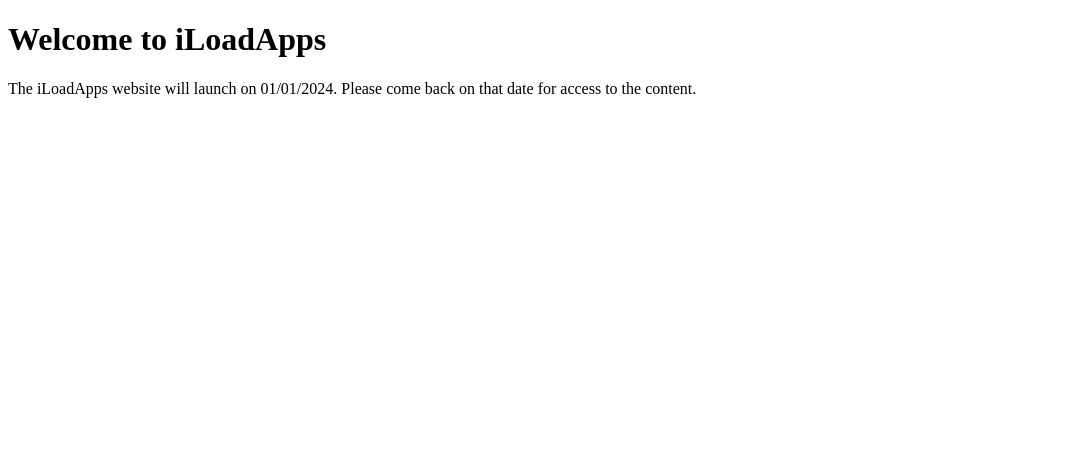
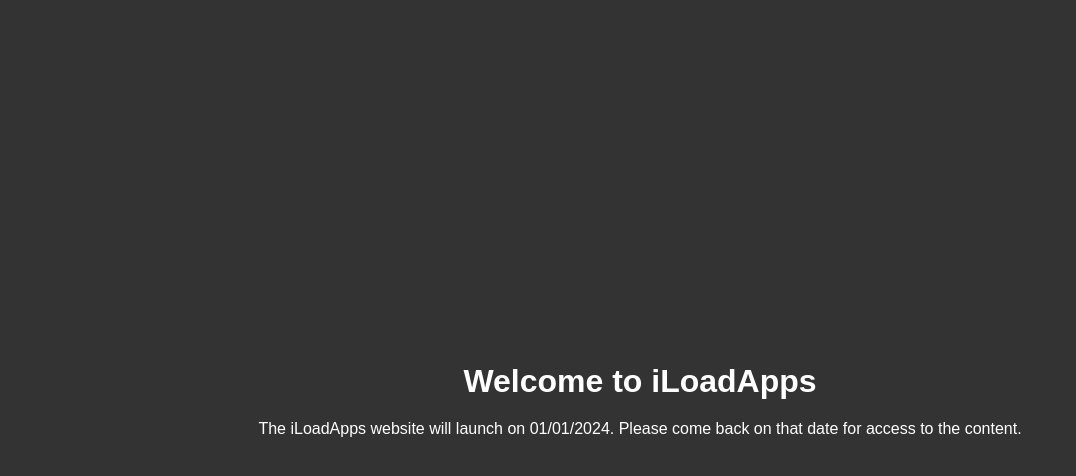
Before and after one commit to iLoadApps/iloadapps.github.io, a plain HTML site: page index.html in a window 1280 px wide. Shown: the whole page, without its empty margins (0-1076 px from the left). Drawn offline with Linux system fonts and the light colour scheme.

Commit message:
updated launch

```diff
--- a/index.html
+++ b/index.html
@@ -4,19 +4,36 @@
     <meta charset="UTF-8">
     <meta name="viewport" content="width=device-width, initial-scale=1.0">
     <title>iLoadApps Website Launch</title>
+    <link rel="icon" type="image/png" href="https://i.imgur.com/RYy7Mmg.png">
+    <style>
+        body {
+            font-family: 'Lack', sans-serif;
+            background-color: #333;
+            color: white;
+            text-align: center;
+            margin: 0;
+            display: flex;
+            flex-direction: column;
+            align-items: center;
+            justify-content: center;
+            height: 100vh;
+        }
+
+        h1, p {
+            margin: 10px;
+        }
+    </style>
     <script>
         // Function to redirect the user to the appropriate page after the opening date
         function redirectAfterOpening() {
             var currentDate = new Date();
             var openingDate = new Date("2024-01-01"); // 01/01/2024
 
-            if (currentDate < openingDate) {
-                // Show the message if the website has not opened yet
-                alert("The iLoadApps website will launch on 01/01/2024. Please come back on that date!");
-            } else {
+            if (currentDate >= openingDate) {
                 // Redirect the user to the index page after the opening date
                 window.location.href = "/iLoadApps/index.html";
             }
+            // If it's not the opening date, the user will stay on this page.
         }
     </script>
 </head>
```
